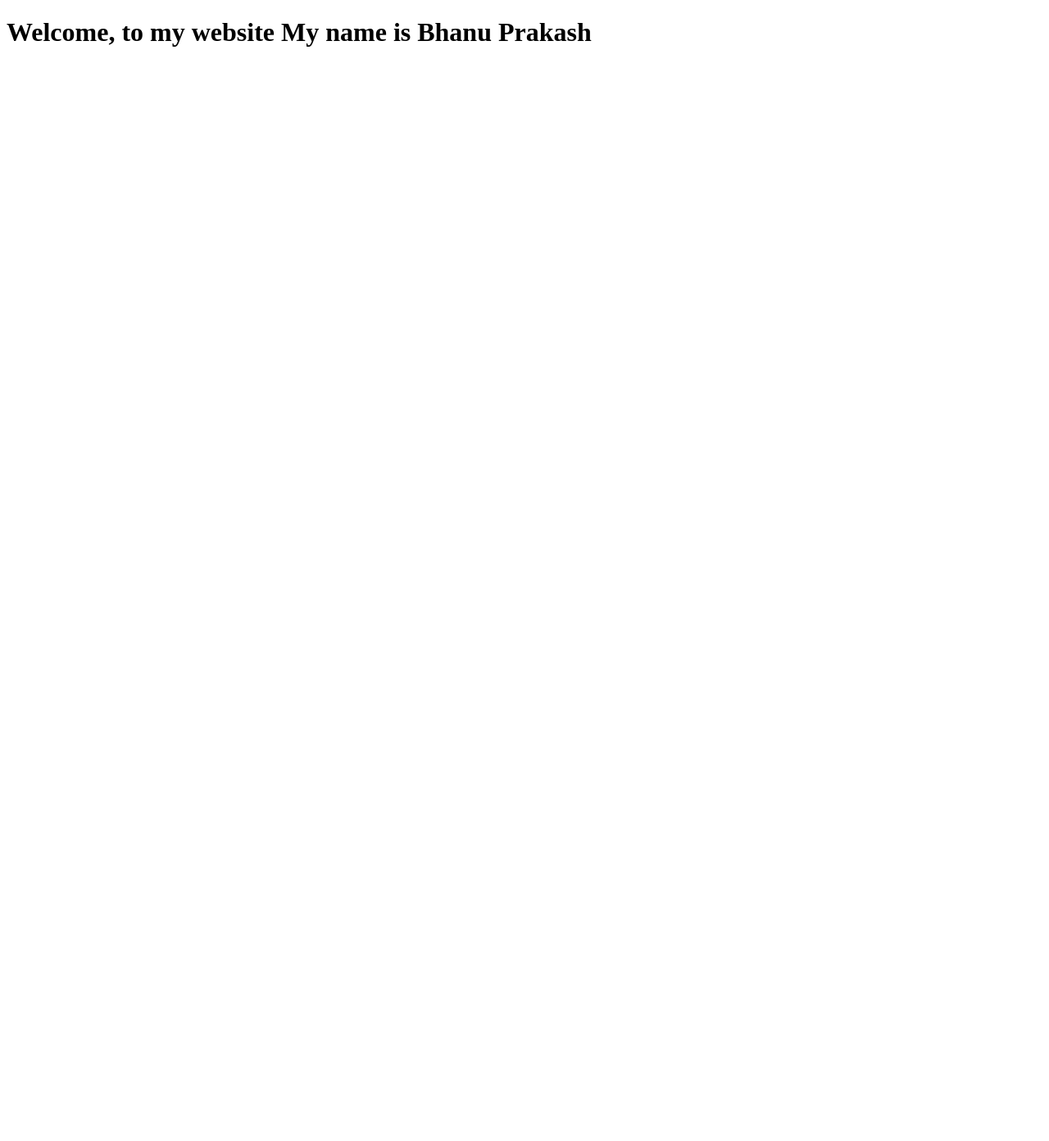
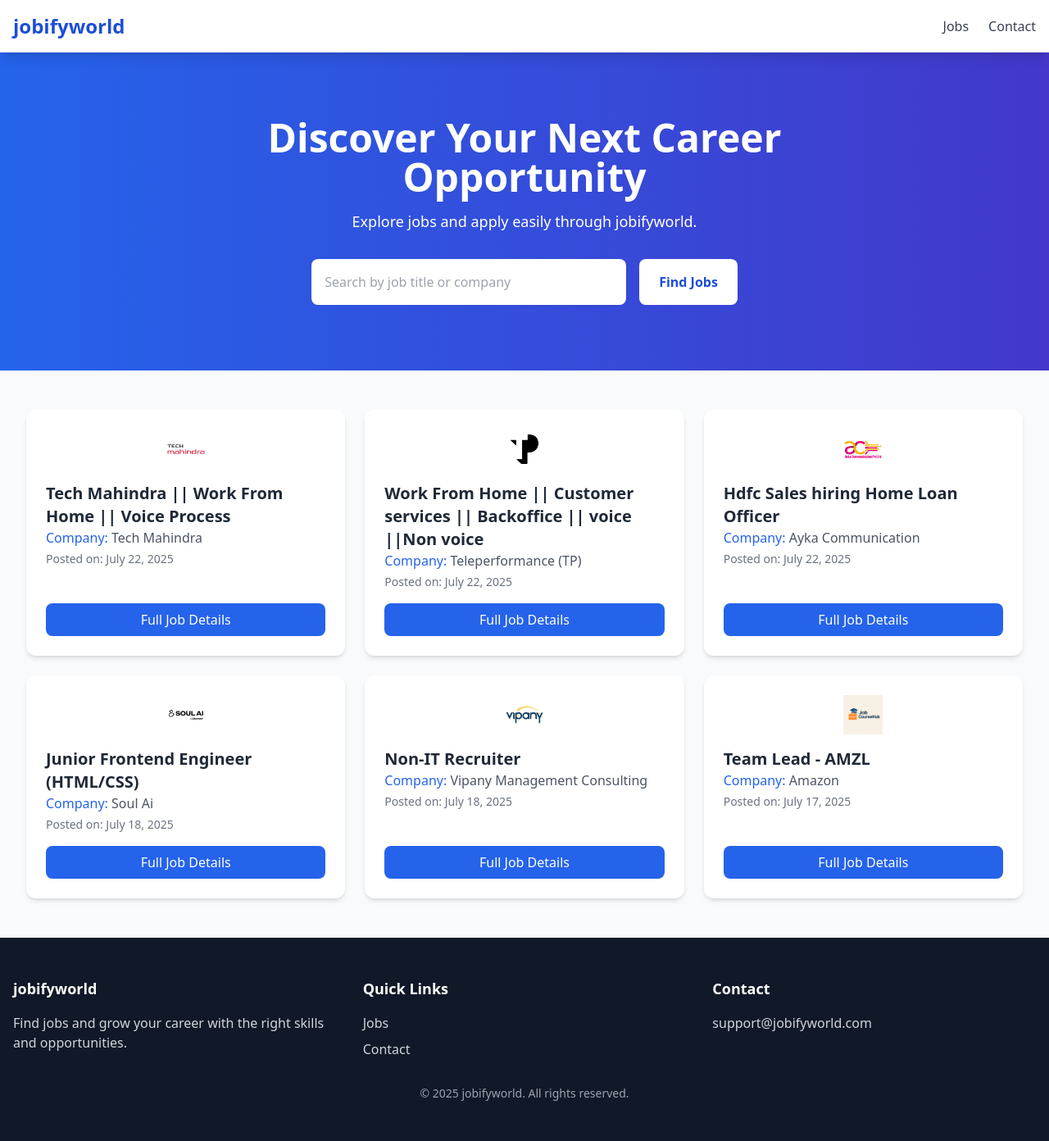
Before and after one commit to Bhanu7569/job, a Django app: page / in a window 1280 px wide. Shown: the whole page at 82% size. Before the commit the page ends 57 px from the top, so only its background shows below. Run offline with Django 3.2, Linux system fonts and the light colour scheme; data comes from the database, SQL or seed files in the repository; parts of the project's set-up code (start-up, migrations or seed data) failed here and were passed over; some libraries are stand-ins or nearby versions.

Commit message:
new code

```diff
--- a/templates/job_list.html
+++ b/templates/job_list.html
@@ -1,13 +1,128 @@
+{% load static %}
 <!DOCTYPE html>
 <html lang="en">
 <head>
-  <meta charset="UTF-8">
-  <meta name="viewport" content="width=device-width, initial-scale=1.0">
-  <title>Document</title>
+  <meta charset="UTF-8" />
+  <meta name="viewport" content="width=device-width, initial-scale=1.0"/>
+  <title>Jobifyworld</title>
+
+  <link rel="icon" type="image/x-icon" href="{% static 'logo.png' %}">
+
+  <script src="https://cdn.tailwindcss.com"></script>
+
+  <script>
+    function toggleMenu() {
+      document.getElementById('mobile-menu').classList.toggle('hidden');
+    }
+  </script>
 </head>
-<body>
-  <h1>
-    Welcome, to my website My name is Bhanu Prakash
-  </h1>
+<body class="bg-gray-50 font-sans antialiased">
+
+  <nav class="bg-white shadow-lg sticky top-0 z-50">
+    <div class="max-w-7xl mx-auto px-4 flex justify-between h-16 items-center">
+      <span class="text-2xl font-bold text-blue-700">jobifyworld</span>
+      <div class="hidden md:flex items-center space-x-6">
+        <a href="{% url 'job_list' %}" class="text-gray-700 hover:text-blue-600 font-medium">Jobs</a>
+        <a href="{% url 'contact' %}" class="text-gray-700 hover:text-blue-600 font-medium">Contact</a>
+      </div>
+      <div class="md:hidden">
+        <button onclick="toggleMenu()" class="text-gray-700 focus:outline-none">
+          <svg class="h-6 w-6" fill="none" stroke="currentColor" viewBox="0 0 24 24">
+            <path stroke-linecap="round" stroke-linejoin="round" stroke-width="2"
+              d="M4 6h16M4 12h16m-7 6h7" />
+          </svg>
+        </button>
+      </div>
+    </div>
+    <div id="mobile-menu" class="md:hidden hidden bg-white shadow">
+      <a href="{% url 'job_list' %}" class="block py-2 px-4 text-gray-700 hover:text-blue-600">Jobs</a>
+      <a href="{% url 'contact' %}" class="block py-2 px-4 text-gray-700 hover:text-blue-600">Contact</a>
+    </div>
+  </nav>
+
+  <section class="bg-gradient-to-r from-blue-600 to-indigo-700 text-white py-20 text-center">
+    <div class="max-w-2xl mx-auto px-4">
+      <h1 class="text-4xl sm:text-5xl font-extrabold mb-4">Discover Your Next Career Opportunity</h1>
+      <p class="text-lg mb-8">Explore jobs and apply easily through jobifyworld.</p>
+      <form action="{% url 'job_list' %}" method="get" class="flex flex-col sm:flex-row justify-center gap-4">
+        <input type="text" name="search" placeholder="Search by job title or company"
+          class="w-full sm:w-96 p-4 rounded-lg text-gray-900 focus:outline-none focus:ring-2 focus:ring-blue-300 shadow-sm" />
+        <button type="submit"
+          class="bg-white text-blue-700 px-6 py-4 rounded-lg font-semibold hover:bg-blue-100 transition duration-300">
+          Find Jobs
+        </button>
+      </form>
+    </div>
+  </section>
+
+  <section class="max-w-7xl mx-auto px-4 sm:px-6 lg:px-8 my-12">
+    {% if jobs %}
+      <div class="grid grid-cols-1 sm:grid-cols-2 lg:grid-cols-3 gap-6">
+        {% for job in jobs %}
+        <div class="bg-white p-6 rounded-xl shadow-md hover:shadow-xl transition duration-300 hover:-translate-y-1 flex flex-col justify-between">
+          {% if job.logo %}
+            <img src="{{ job.logo.url }}" alt="{{ job.company }}" class="h-12 mb-4 object-contain"/>
+          {% endif %}
+
+          <div class="mb-4">
+            <a href="{% url 'job_detail' job.slug %}" class="text-xl font-semibold text-gray-800 hover:text-blue-600">
+              {{ job.title }}
+            </a>
+            <p class="text-gray-600 mb-1"><span class="font-medium text-blue-600">Company:</span> {{ job.company }}</p>
+            <p class="text-sm text-gray-500">Posted on: {{ job.posted_at|date:"F j, Y" }}</p>
+          </div>
+
+          <div class="mt-auto">
+            <a href="{% url 'job_detail' job.slug %}" class="inline-block w-full bg-blue-600 text-white px-4 py-2 rounded-lg text-center hover:bg-blue-700 transition duration-300">
+              Full Job Details
+            </a>
+          </div>
+        </div>
+        {% endfor %}
+      </div>
+
+      {% if jobs.has_other_pages %}
+        <div class="mt-10 flex justify-center space-x-2">
+          {% if jobs.has_previous %}
+            <a href="?page={{ jobs.previous_page_number }}" class="px-4 py-2 bg-gray-200 rounded hover:bg-blue-100 transition">Previous</a>
+          {% endif %}
+          {% for num in jobs.paginator.page_range %}
+            {% if jobs.number == num %}
+              <span class="px-4 py-2 bg-blue-600 text-white rounded">{{ num }}</span>
+            {% else %}
+              <a href="?page={{ num }}" class="px-4 py-2 bg-gray-100 rounded hover:bg-blue-100 transition">{{ num }}</a>
+            {% endif %}
+          {% endfor %}
+          {% if jobs.has_next %}
+            <a href="?page={{ jobs.next_page_number }}" class="px-4 py-2 bg-gray-200 rounded hover:bg-blue-100 transition">Next</a>
+          {% endif %}
+        </div>
+      {% endif %}
+    {% else %}
+      <p class="text-center text-gray-500 text-lg mt-10">No jobs available at the moment.</p>
+    {% endif %}
+  </section>
+
+  <footer class="bg-gray-900 text-white py-12">
+    <div class="max-w-7xl mx-auto grid grid-cols-1 sm:grid-cols-3 gap-8 px-4">
+      <div>
+        <h3 class="text-lg font-semibold mb-4">jobifyworld</h3>
+        <p class="text-gray-300">Find jobs and grow your career with the right skills and opportunities.</p>
+      </div>
+      <div>
+        <h3 class="text-lg font-semibold mb-4">Quick Links</h3>
+        <ul class="space-y-2 text-gray-300">
+          <li><a href="{% url 'job_list' %}" class="hover:text-blue-400 transition">Jobs</a></li>
+          <li><a href="{% url 'contact' %}" class="hover:text-blue-400 transition">Contact</a></li>
+        </ul>
+      </div>
+      <div>
+        <h3 class="text-lg font-semibold mb-4">Contact</h3>
+        <p class="text-gray-300">support@jobifyworld.com</p>
+      </div>
+    </div>
+    <div class="mt-8 text-center text-gray-400 text-sm">© 2025 jobifyworld. All rights reserved.</div>
+  </footer>
+
 </body>
 </html>
```
